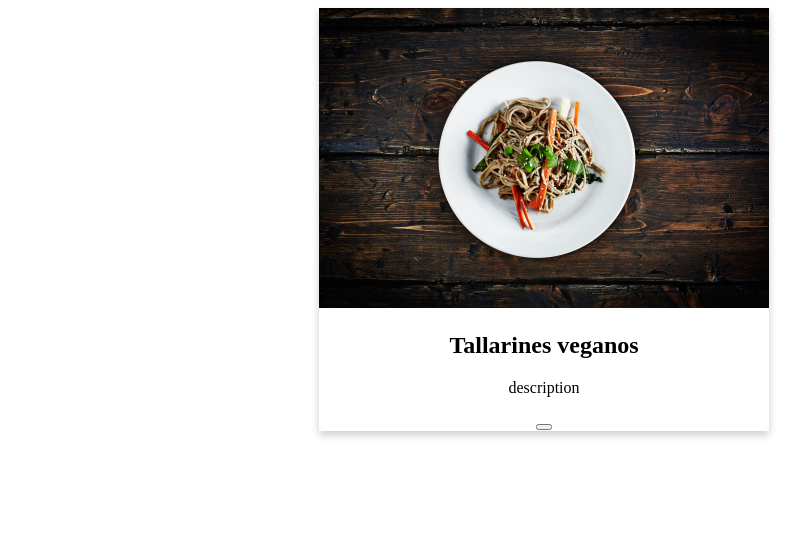
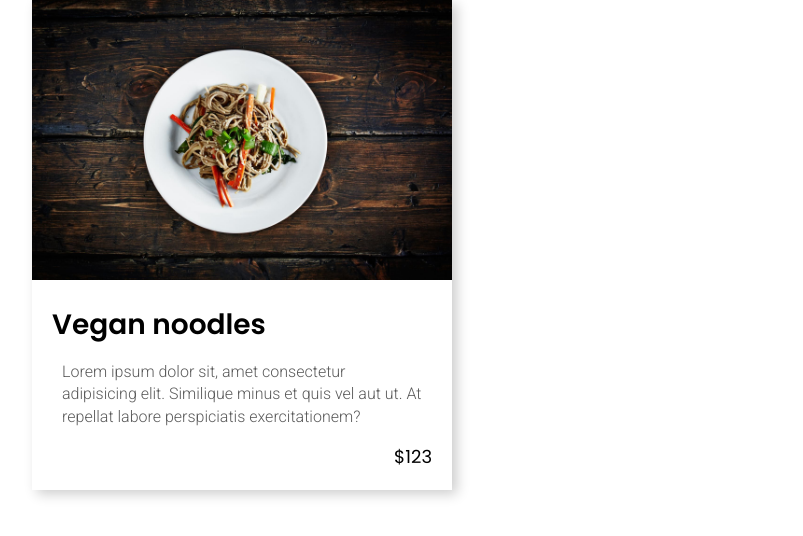
Before and after one commit to MatiasBlanc/restaurant-menu, a website: page index.html in a window 1280 px wide. Shown: the whole page, without its empty margins (96-899 px from the left). Drawn offline with Linux system fonts and the light colour scheme.

Commit message:
basic card finished

```diff
--- a/index.html
+++ b/index.html
@@ -4,14 +4,19 @@
 	<meta charset="UTF-8">
 	<title>Home</title>
 	<link rel="stylesheet" href="./public/style.css">
+	<link rel="preconnect" href="https://fonts.googleapis.com">
+	<link rel="preconnect" href="https://fonts.gstatic.com" crossorigin>
+	<link href="https://fonts.googleapis.com/css2?family=Poppins:wght@400;600&family=Roboto:wght@300&display=swap" rel="stylesheet">
 </head>
 <body>
-	<main>
+	<main class="main">
 		<article class="card">
 			<img class="card__image" src="./assets/images/223_1r140806_eat_spots_sobanndls.jpg" alt="">
-			<h2 class="card__title">Tallarines veganos</h2>
-			<p class="card__description">description</p>
-			<button class="card__add"></button>
+			<section class="card__text">
+				<h2 class="card__title">Vegan noodles</h2>
+				<p class="card__description">Lorem ipsum dolor sit, amet consectetur adipisicing elit. Similique minus et quis vel aut ut. At repellat labore perspiciatis exercitationem?</p>
+				<p class="card__price">$123</p>
+			</section>
 		</article>
 	</main>
 </body>
--- a/public/style.css
+++ b/public/style.css
@@ -1,11 +1,52 @@
+body {
+    margin: 0;
+    cursor: default;
+    box-sizing: border-box;
+}
+
+.main {
+    width: 80%;
+    display: flex;
+    margin: auto;
+    justify-content: space-between;
+    align-items: center;
+}
+
 .card {
-    box-shadow: 0 4px 8px 0 rgba(0, 0, 0, 0.2);
-    max-width: 450px;
-    margin: auto;
-    text-align: center;
+    box-shadow: 5px 4px 12px rgba(0, 0, 0, 0.2);
+    max-width: 420px;
 }
 
 .card .card__image {
     height: auto;
     width: 100%;
 }
+
+.card__text {
+    padding: 10px 20px 20px;
+}
+
+.card__title {
+    font-family: 'Poppins', sans-serif;
+    font-size: 28px;
+    font-weight: 600;
+    margin: 10px 0 0;
+    color: #000;
+}
+
+.card__description {
+    font-size: 16px;
+    font-family: 'Roboto';
+    line-height: 1.4;
+    font-weight: 300;
+    margin: 15px 10px;
+    color: #5a5a5a;
+}
+
+.card__price {
+    width: 100%;
+    text-align: end;
+    margin: auto;
+    font-size: 18px;
+    font-family: 'Poppins';
+}
```
